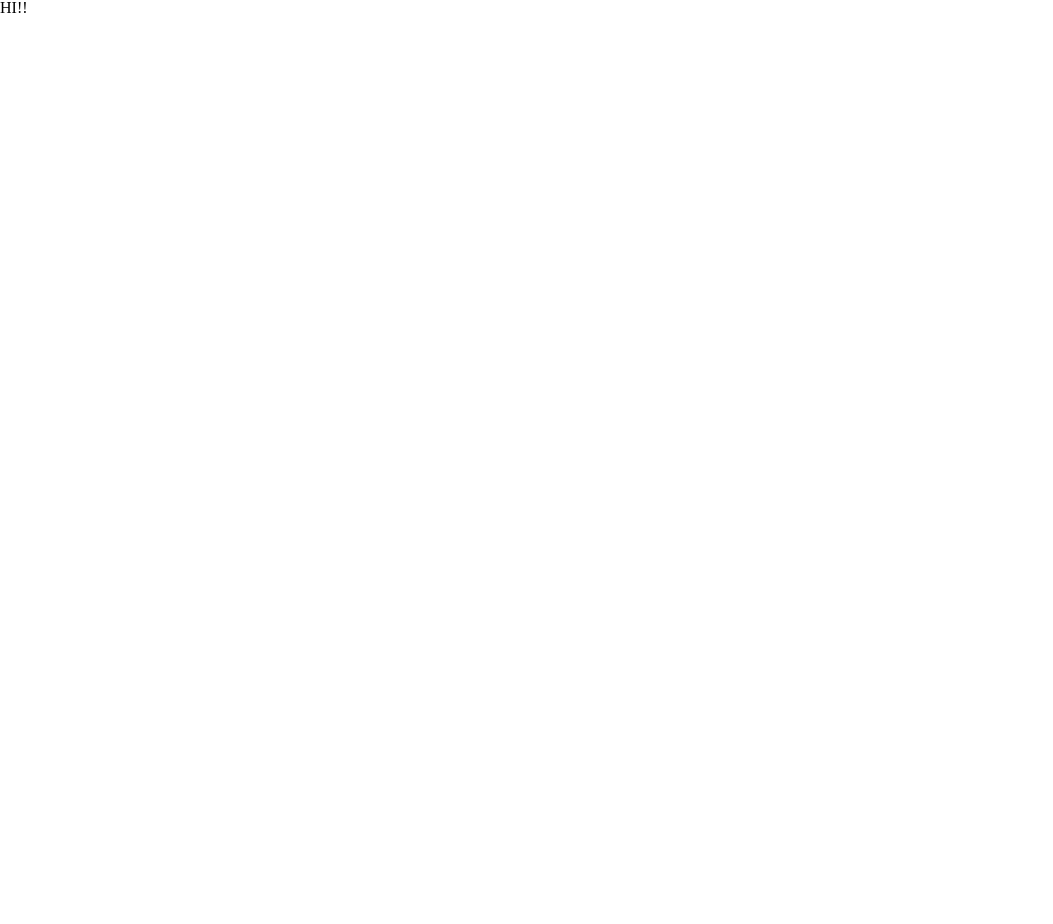
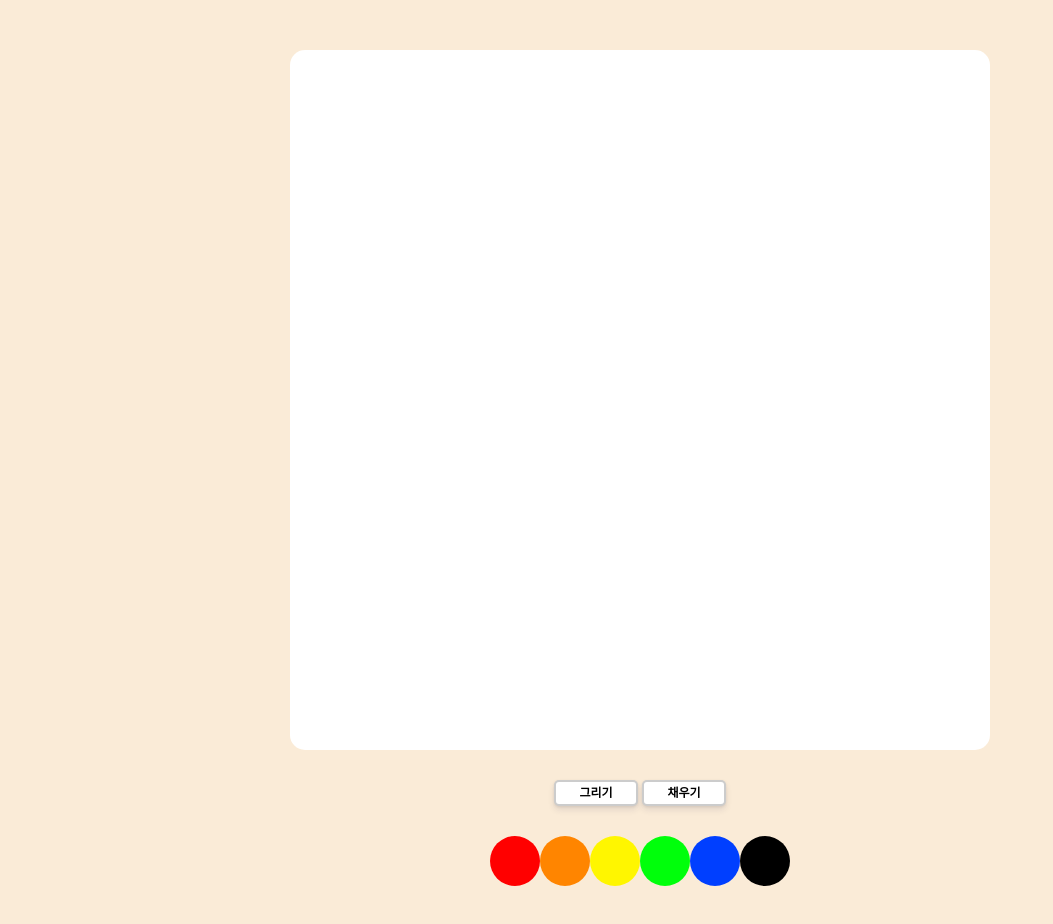
Before and after one commit to momo-abcd/PatinJS, a plain HTML site: page index.html in a window 1280 px wide. Shown: the whole page, without its empty margins (0-1053 px from the left). Before the commit the page ends 800 px from the top, so only its background shows below. Drawn offline with Linux system fonts and the light colour scheme.

Commit message:
Complete CSS

```diff
--- /dev/null
+++ b/app.js
@@ -0,0 +1,29 @@
+'use strict'
+
+const canvas = document.querySelector(".canvas");
+const ctx = canvas.getContext('2d');
+ctx.strokeStyle="#000000";
+ctx.lineWidth=1;
+let painting = false;
+
+function stopPainting() { painting = false;}
+function startPainting() { painting = true;}
+
+
+const drawCursor = (event) =>{
+    const x = event.offsetX;
+    const y = event.offsetY;
+    console.log(x,y);
+
+    if(!painting){
+        ctx.beginPath();
+        ctx.moveTo(x,y);
+    }else {
+        ctx.lineTo(x,y);
+        ctx.stroke();
+    }
+};
+
+canvas.addEventListener("mousemove",drawCursor);
+canvas.addEventListener("mousedown",startPainting);
+canvas.addEventListener("mouseup",stopPainting);
--- a/index.html
+++ b/index.html
@@ -1,13 +1,32 @@
 <!DOCTYPE html>
 <html lang="en">
+
 <head>
     <meta charset="UTF-8">
     <meta name="viewport" content="width=device-width, initial-scale=1.0">
     <link rel="stylesheet" href="style.css">
     <title>Javascript painter</title>
 </head>
+
 <body>
-    HI!!
-    <script src="paint.js"></script>
+    <canvas class="canvas"></canvas>
+
+    <div class="control">
+        <div class="control__btns">
+            <button id="jsDraw">그리기</button>
+            <button id="jsFill">채우기</button>
+        </div>
+        <div class="control__colors">
+            <div style="background-color:#FF0000"></div>
+            <div style="background-color:#FF8500"></div>
+            <div style="background-color:#FFF600"></div>
+            <div style="background-color:#00FF0B"></div>
+            <div style="background-color:#003FFF"></div>
+            <div style="background-color:#000000"></div>
+        </div>
+    </div>
+
+    <script src="app.js"></script>
 </body>
+
 </html>
--- a/style.css
+++ b/style.css
@@ -1 +1,50 @@
-@import "reset.css"
+@import "reset.css";
+
+body{
+    background-color: antiquewhite;
+    display:flex;
+    flex-direction: column;
+    align-items:center;
+    padding: 50px 0;
+}
+.canvas {
+    width:700px;
+    height:700px;
+    background-color: white;
+    border-radius: 15px;
+}
+.control {
+    display:flex;
+    flex-direction: column;
+    align-items:center;
+}
+.control .control__btns{
+    margin:30px 0;
+}
+.control__btns button{
+    all:unset;
+    cursor: pointer;
+    background-color: white;
+    width:80px;
+    text-align: center;
+    box-shadow: 0 4px 6px rgba(50, 50, 93, 0.11), 0 1px 3px rgba(0, 0, 0, 0.08);
+    border:2px solid rgba(0, 0, 0, 0.2);
+    border-radius: 5px;
+    font-weight:800;
+    font-size:12px;
+    padding:5px 0;
+
+}
+.control__btns button:active{
+    transform:scale(0.98);
+}
+.control__colors {
+    display:flex;
+}
+
+.control__colors div{
+    width:50px;
+    height: 50px;
+    border-radius: 25px;
+    cursor:pointer;
+}
```
Also changed, not shown: paint.js (deleted).
